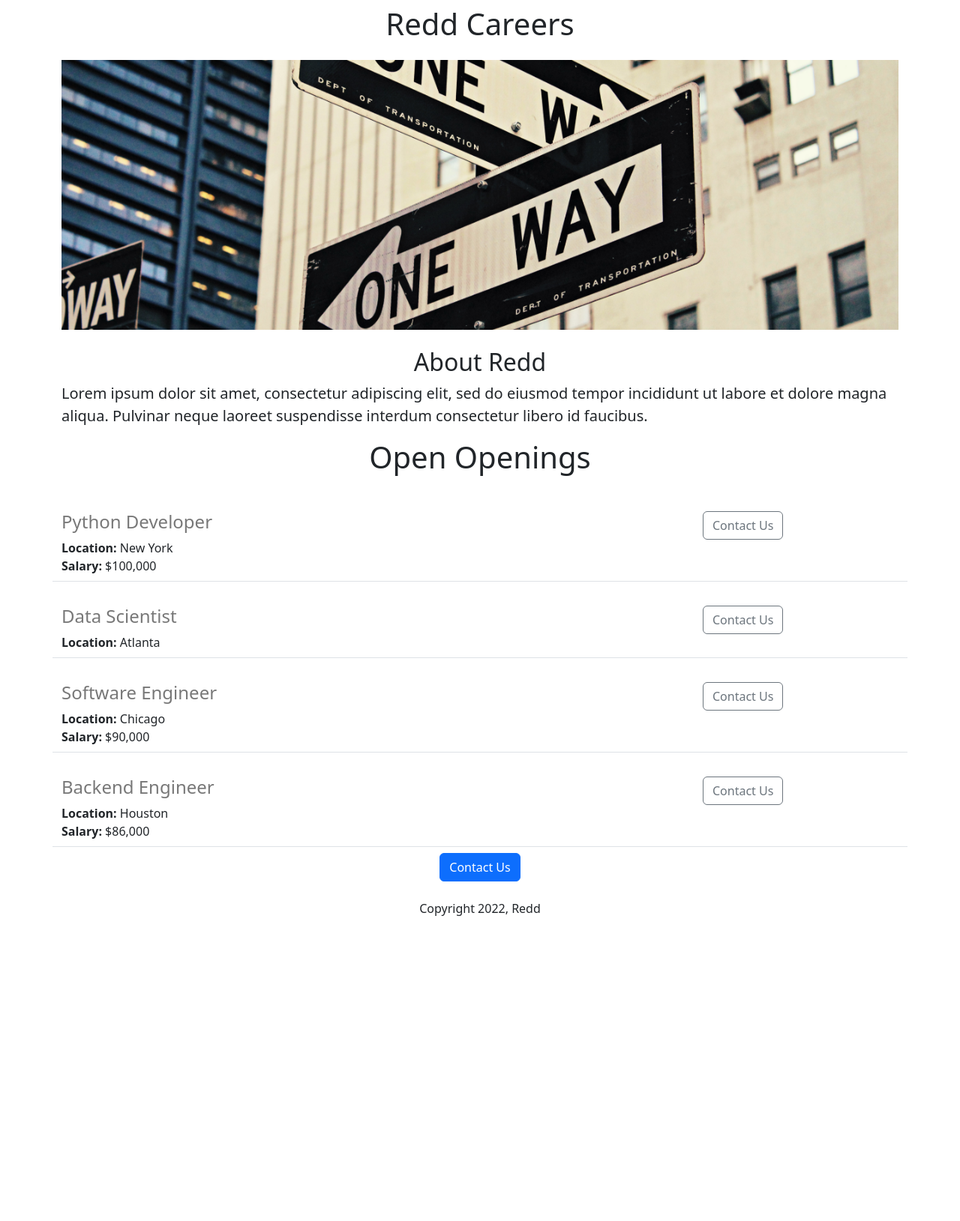
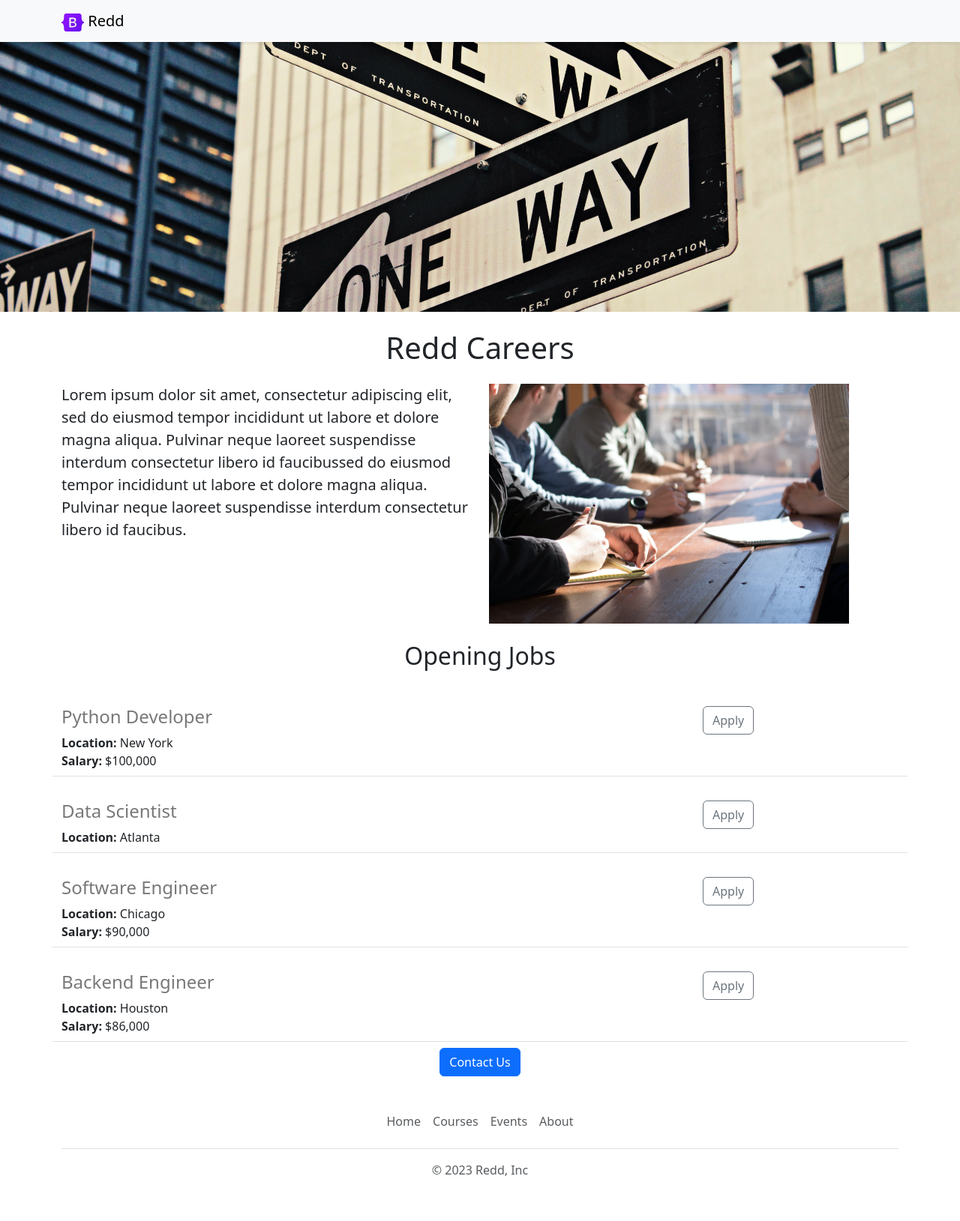
Before and after one commit to jhimmaderal/careers-webiste, a Flask app: page / in a window 1280 px wide. Shown: the whole page at 75% size. Before the commit the page ends 1222 px from the top, so only its background shows below. Run offline with Flask 3, Linux system fonts and the light colour scheme.

Commit message:
functional & aesthetic improvements

```diff
--- /dev/null
+++ b/templates/footer.html
@@ -0,0 +1,11 @@
+<div class="container">
+  <footer class="py-3 my-4">
+    <ul class="nav justify-content-center border-bottom pb-3 mb-3">
+      <li class="nav-item"><a href="https://careers-website.jhimmaderal.repl.co/" class="nav-link px-2 text-body-secondary">Home</a></li>
+      <li class="nav-item"><a target = "_blank" href="https://careers-website.jhimmaderal.repl.co/learn" class="nav-link px-2 text-body-secondary">Courses</a></li>
+      <li class="nav-item"><a target = "_blank" href="https://careers-website.jhimmaderal.repl.co/events" class="nav-link px-2 text-body-secondary">Events</a></li>
+      <li class="nav-item"><a href="https://careers-website.jhimmaderal.repl.co/about" class="nav-link px-2 text-body-secondary">About</a></li>
+    </ul>
+    <p class="text-center text-body-secondary">© 2023 Redd, Inc</p>
+  </footer>
+</div>
--- a/templates/home.html
+++ b/templates/home.html
@@ -10,28 +10,38 @@
         height: 360px;
         width: 100%;
         object-fit: cover;
+        margin-bottom: 16px;
       }
     </style>
   </head>
 
   <body>
+    {% include 'nav.html' %}
+    <img  class="img-fluid" id="banner" src="https://careers-webiste.jhimmaderal.repl.co/static/web1.jpg">
     <div class="container">
-    <h1 class="text-center mt-2 mb-4">{{company}} Careers</h1>
-    <img  class="img-fluid" id="banner" src="https://careers-webiste.jhimmaderal.repl.co/static/web1.jpg">
+    <h1 class="text-center mt-2 mb-4">
+      {{company}} Careers
+    </h1>
 
-    <h2 class="text-center mt-4">About Redd</h2>
-    <p class = "lead">Lorem ipsum dolor sit amet, consectetur adipiscing elit, sed do eiusmod tempor incididunt ut labore et dolore magna aliqua. Pulvinar neque laoreet suspendisse interdum consectetur libero id faucibus.</p>
+  <div class = "row mb-4">
+    <div class= "col-md-6">
+      <p class = "lead">Lorem ipsum dolor sit amet, consectetur adipiscing elit, sed do eiusmod tempor incididunt ut labore et dolore magna aliqua. Pulvinar neque laoreet suspendisse interdum consectetur libero id faucibussed do eiusmod tempor incididunt ut labore et dolore magna aliqua. Pulvinar neque laoreet suspendisse interdum consectetur libero id faucibus.         </p>
+    </div>
+    <div class= "d-none d-md-block col-md-6">
+      <img src = "/static/employees.jpg" style="height:320px">
+    </div>
+  </div>
 
-    <h1 class="text-center mt-2 mb-4">Open Openings</h1>
+  <h2 class="text-center mt-2 mb-4">Opening Jobs</h2>
     <div>
       {% for job in jobs %}
         {% include 'jobitem.html' %}
       {% endfor %}
     </div>
     <div class= "text-center">
-    <button class="btn btn-primary">Contact Us</button>
-      <p class="mt-4">Copyright 2022, Redd</p>
+    <a href = "mailto:jhimpaul01@gmail.com?subject=Question%20about%20Job%20Opening&body=Your%20Name%3A%20%3Ctype%20your%20name%3E%0D%0A%0D%0AYour%20Question%3A%20%3Ctype%20your%20Question%20Here%3E"type = "button" class="btn btn-primary">Contact Us</a>
     </div>
     </div>
+    {% include 'footer.html'%}
   </body>
 </html>
--- a/templates/jobitem.html
+++ b/templates/jobitem.html
@@ -12,6 +12,6 @@
     {% endif %}
     </div>
   <div class = "col-3">
-    <button class="btn btn-outline-secondary mt-4">Contact Us</button>
+    <a href="mailto:jhimpaul01@gmail.com?subject=Application%20for%20{{job['title']}}&body=Your%20Name%3A%20%3Ctype%20your%20name%3E%0D%0A%0D%0AResume%20Link%3A%20%3Ctype%20your%20resume%20link%3E"type="button" class="btn btn-outline-secondary mt-4">Apply</a>
   </div>
 </div>
--- /dev/null
+++ b/templates/nav.html
@@ -0,0 +1,9 @@
+<nav class="navbar bg-body-tertiary shadow-sm fixed-top bg-white">
+  <div class="container">
+    <a class="navbar-brand" href="#">
+      <img src="/static/logo.svg" alt="Bootstrap" width="30" height="24">
+      Redd
+    </a>
+  </div>
+</nav>
+<div style= "height: 56px"></div>
```
Also changed, not shown: static/employees.jpg (added), static/logo.svg (added).
